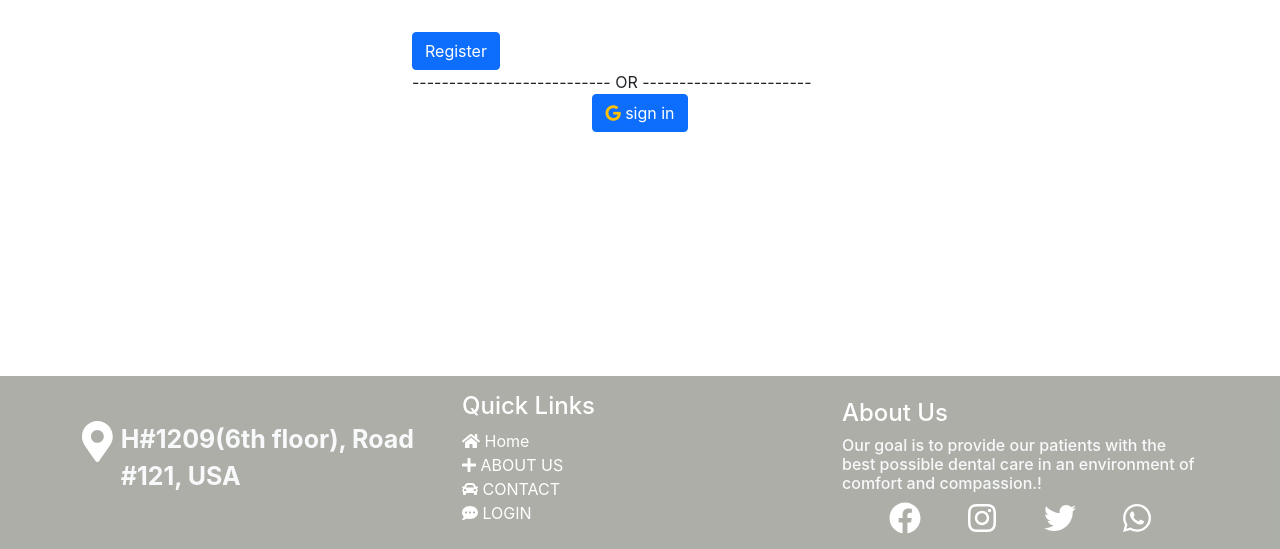
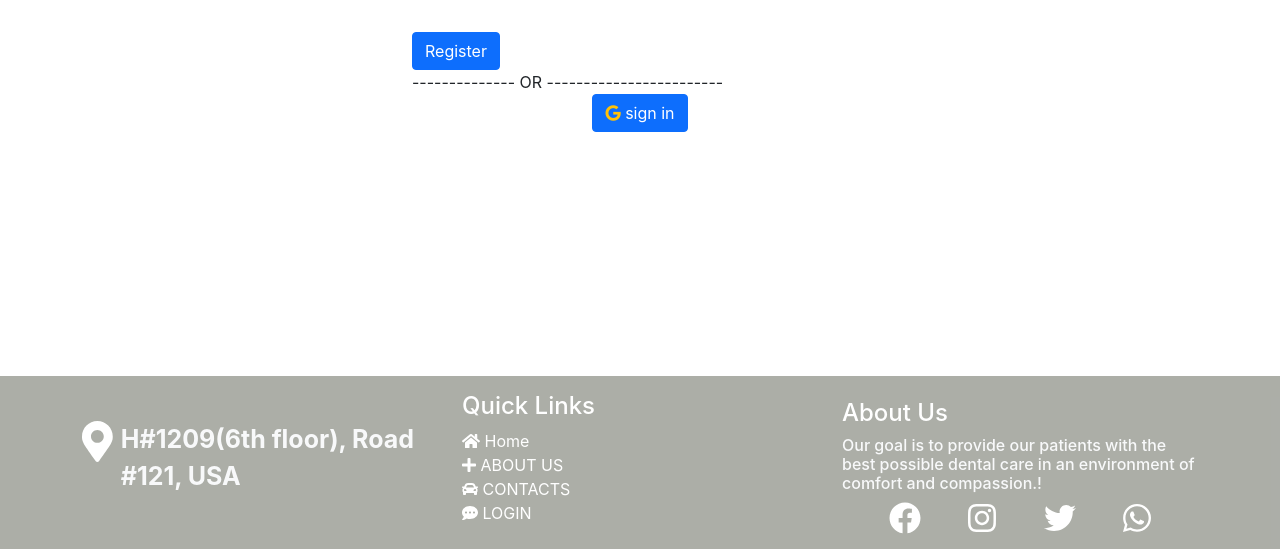
Before and after one commit to asraful-cse/dental-services-website, a React (Create React App) app: page /login in a window 1280 px wide. Shown: the part 366-915 px from the top of the page. Built offline with nearby package versions, Linux system fonts and the light colour scheme; no server answers.

Commit message:
route change

```diff
--- a/src/App.js
+++ b/src/App.js
@@ -41,7 +41,7 @@ function App() {
           <Route path="/contacts">
             <Contacts />
           </Route>
-          <PrivetRoute path="/bookVehicle/:id">
+          <PrivetRoute path="/service_detail/:id">
             <ServiceDetail></ServiceDetail>
           </PrivetRoute>
           <Route path="*">
--- a/src/components/Home/VehicleCard/VehicleCard.js
+++ b/src/components/Home/VehicleCard/VehicleCard.js
@@ -24,7 +24,7 @@ const VehicleCard = (props) => {
                 <div className="card-footer">
                     <div className="d-flex align-items-center justify-content-between ">
                         <h3 className="text-warning fw-bold">$ {price}</h3>
-                        <Link to={`/bookVehicle/${_id}`}>
+                        <Link to={`/service_detail/${_id}`}>
                             <button className="btn btn-success">Book Now</button>
                         </Link>
                     </div>
--- a/src/components/Shared/FooterQuickLinks/FooterQuickLinks.js
+++ b/src/components/Shared/FooterQuickLinks/FooterQuickLinks.js
@@ -18,8 +18,8 @@ const FooterQuickLinks = () => {
                     </Link>
                 </li>
                 <li>
-                    <Link to="/contact" style={{textDecoration:'none'}} className="text-white">
-                        <FontAwesomeIcon icon={faCar} /> <span>CONTACT</span>
+                    <Link to="/contacts" style={{textDecoration:'none'}} className="text-white">
+                        <FontAwesomeIcon icon={faCar} /> <span>CONTACTS</span>
                     </Link>
                 </li>
                 <li>
--- a/src/components/Shared/Login/Login.js
+++ b/src/components/Shared/Login/Login.js
@@ -130,7 +130,7 @@ const Login = () => {
                         {isLogin ? 'Login' : 'Register'}
                     </button>
                 </form>
-                <div>--------------------------- OR -----------------------</div>
+                <div>-------------- OR ------------------------</div>
                 <div className="from-group d-flex justify-content-center align-items-center ">
                     <button onClick={googleSignIn} className="btn btn-primary " ><i class="fab fa-google fw-5 text-warning">  </i>  sign in</button>
                 </div>
```
Also changed, not shown: public/fakeData.json (+6 -6 lines).
